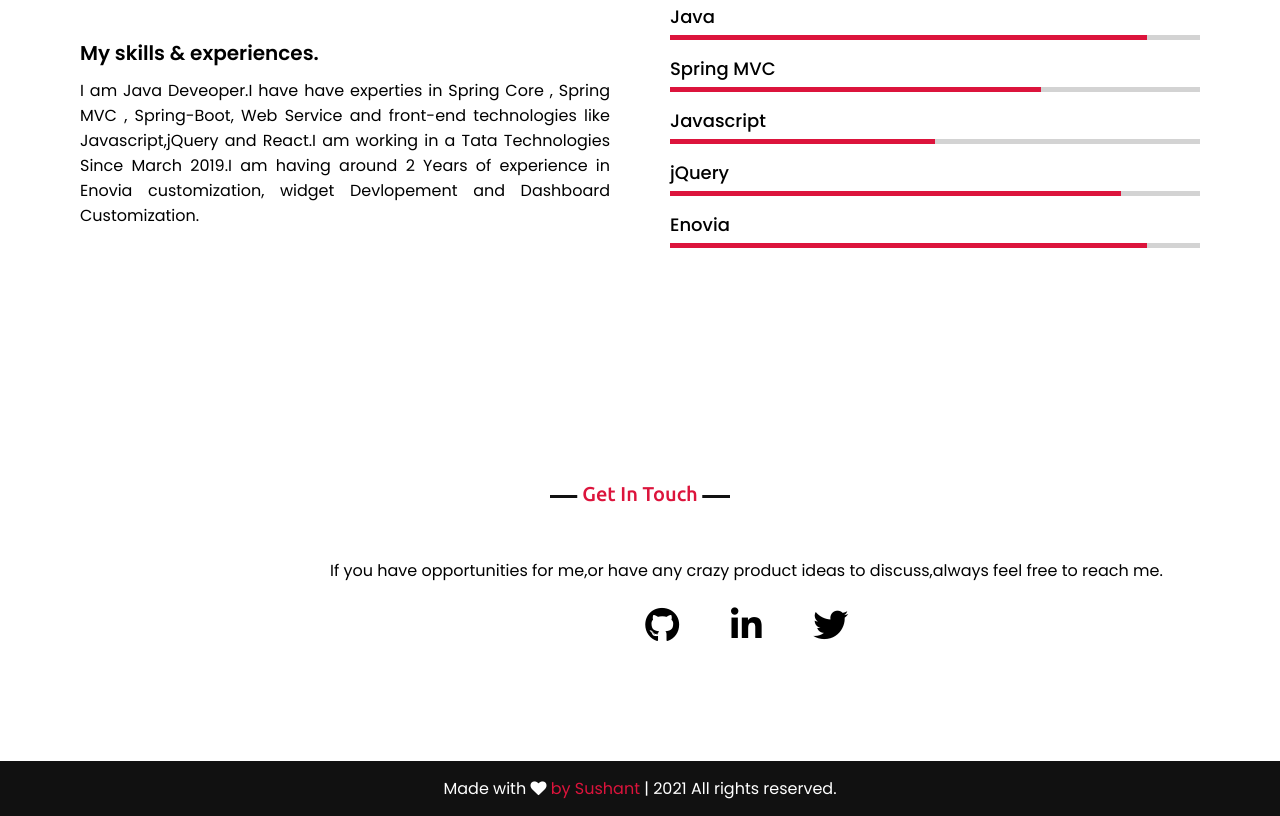
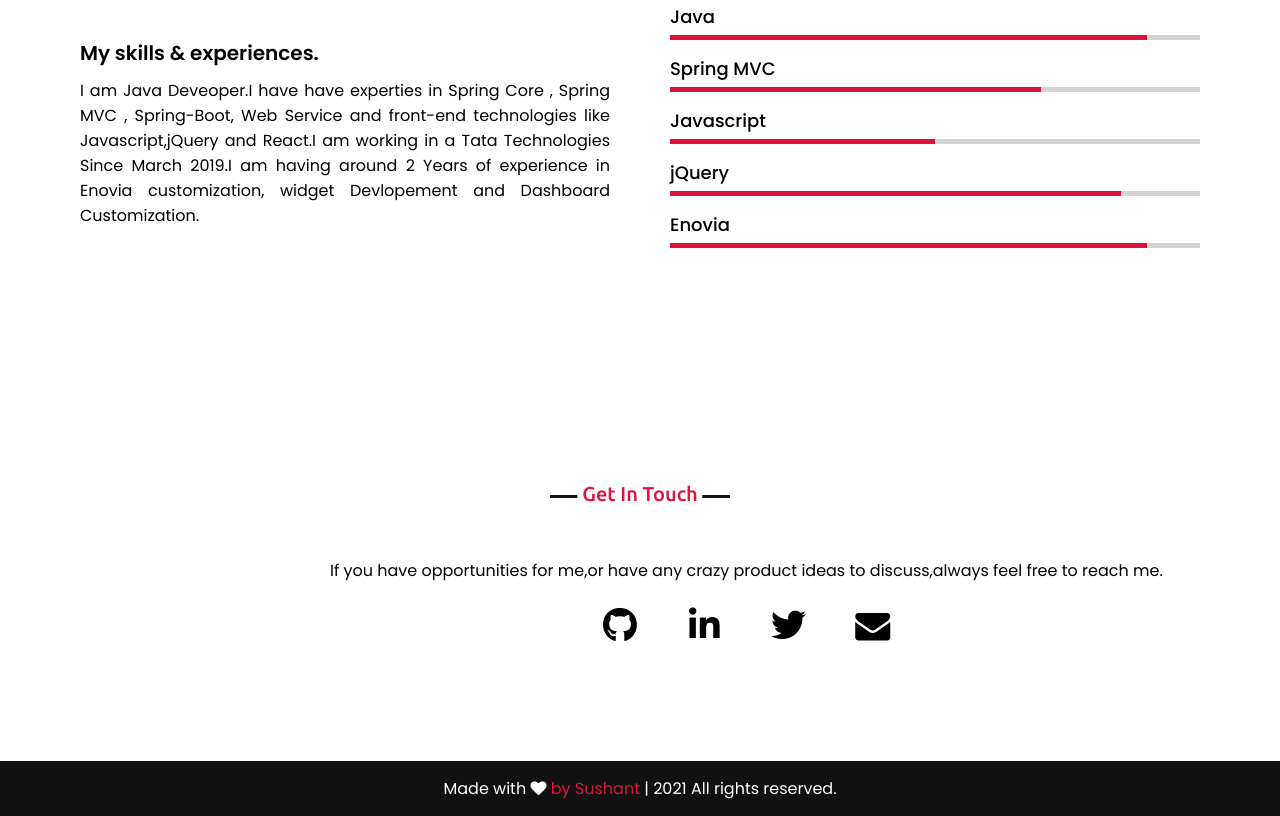
Before and after one commit to SushantShinde1012/SushantShinde1012, a plain HTML site: page index.html in a window 1280 px wide. Shown: the part 1786-2602 px from the top of the page. Drawn offline with nearby package versions, Linux system fonts and the light colour scheme.

Commit message:
Update index.html

```diff
--- a/index.html
+++ b/index.html
@@ -121,8 +121,8 @@
                             <a href="https://github.com/SushantShinde1012/" class="fa fa-github"></a>
                             <a href="https://www.linkedin.com/in/sushant-shinde-27147717a" class="fa fa-linkedin"></a>
                             <a href="https://twitter.com/_Sushant_shinde" class="fa fa-twitter"></a>
-                           <!-- <a href="https://www.instagram.com/dhanashreeg368" class="fa fa-instagram"></a>
-                            <a href="https://www.facebook.com/dhanashree.dhanashree.7146" class="fa fa-facebook"></a>-->
+                            <a href="mailto:sushantshinde023@gmail.com" class="fa fa-envelope"></a>
+                           <!-- <a href="https://www.facebook.com/dhanashree.dhanashree.7146" class="fa fa-facebook"></a>-->
                         </div>
                 </div>
             </div>
```
